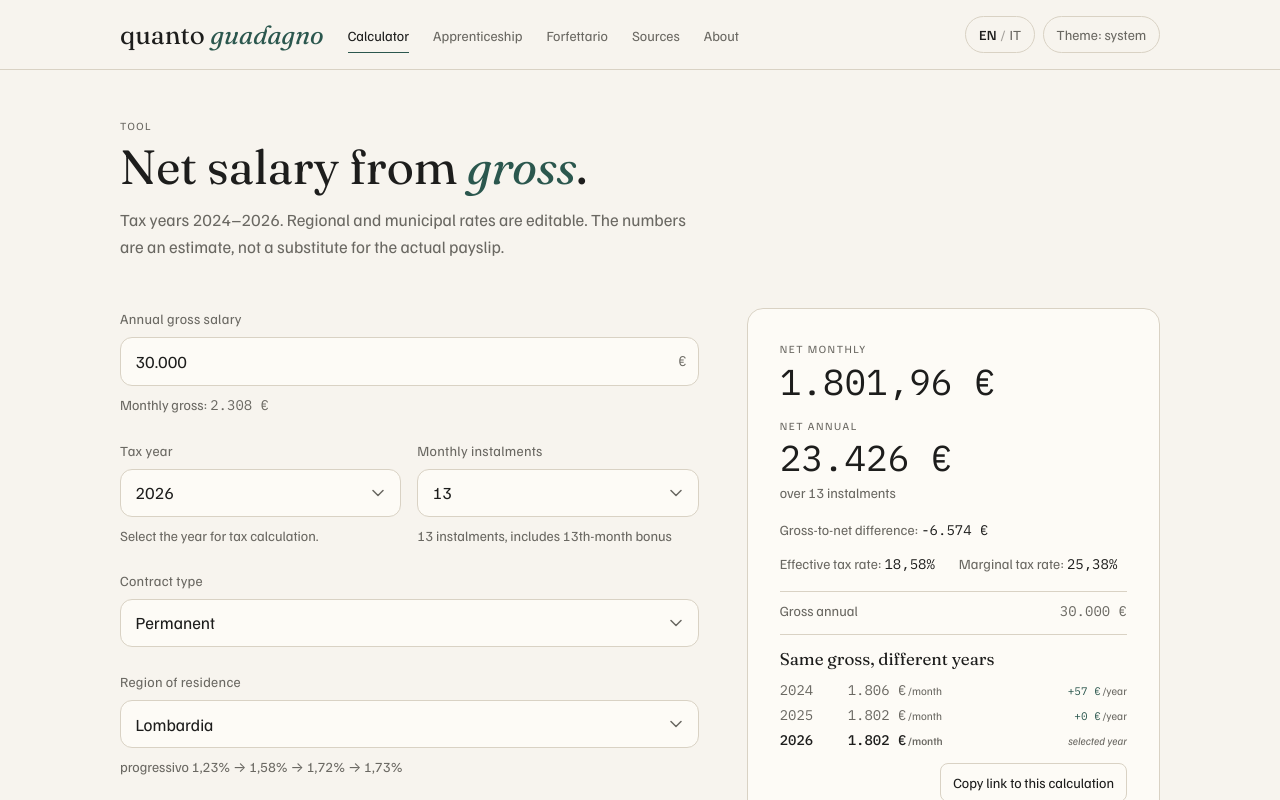
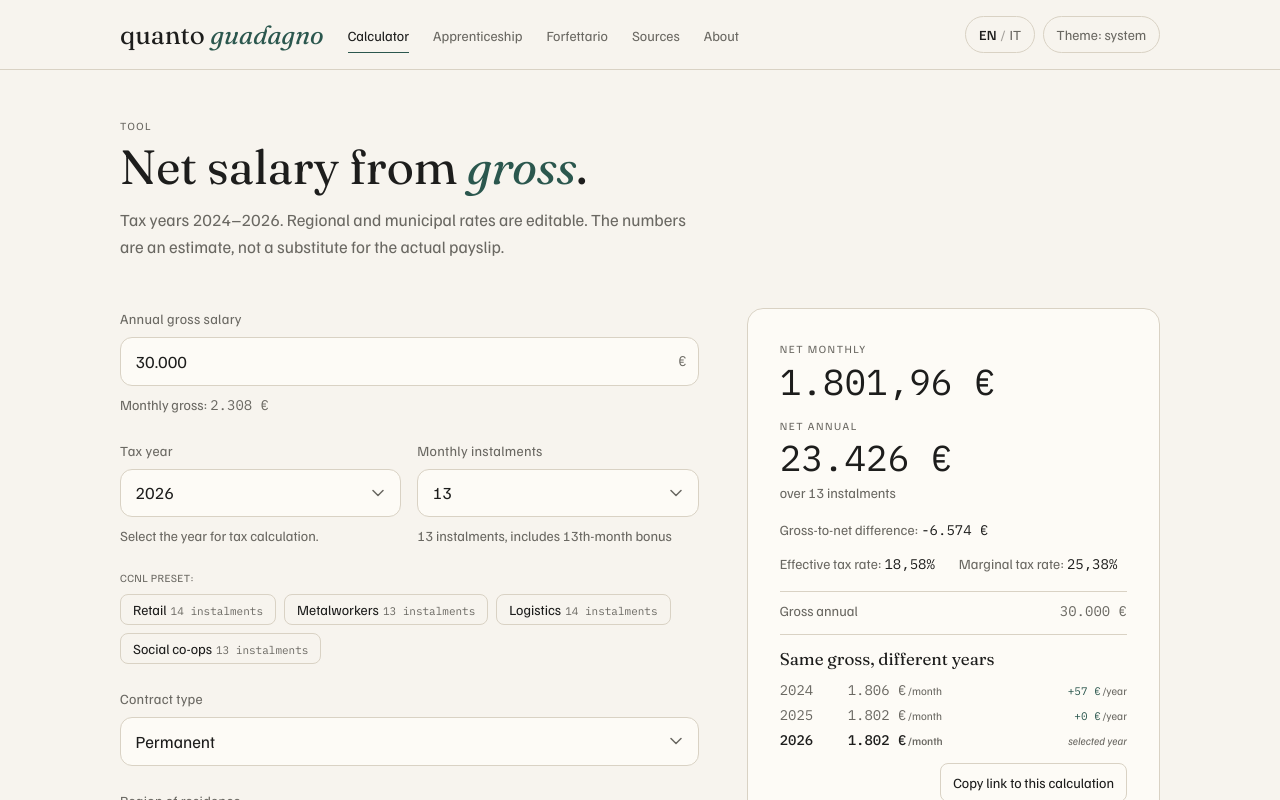
Before and after one commit to stefanovalloncini/quanto-guadagno, a React (Vite) app: page /calcola-stipendio in a window 1280 px wide. Shown: the top 800 px of the page. Built offline with nearby package versions, Linux system fonts and the light colour scheme.

Commit message:
feat: CCNL preset chips for mensilita

```diff
--- /dev/null
+++ b/src/domain/data/ccnlPresets.ts
@@ -0,0 +1,22 @@
+import type { CcnlId } from "./preavviso.ts";
+import type { PaymentFrequency } from "@/domain/calc";
+
+export interface CcnlPreset {
+  readonly paymentFrequency: PaymentFrequency;
+}
+
+// Mensilità tipiche per i quattro CCNL coperti dal calcolatore preavviso.
+// Fonti in docs/data-verification/ccnl-mensilita.md.
+export const CCNL_PRESETS: Readonly<Record<CcnlId, CcnlPreset>> = {
+  commercio: { paymentFrequency: 14 },
+  metalmeccanici: { paymentFrequency: 13 },
+  logistica: { paymentFrequency: 14 },
+  "cooperative-sociali": { paymentFrequency: 13 },
+};
+
+export const CCNL_PRESET_IDS: ReadonlyArray<CcnlId> = [
+  "commercio",
+  "metalmeccanici",
+  "logistica",
+  "cooperative-sociali",
+];
--- a/src/domain/data/index.ts
+++ b/src/domain/data/index.ts
@@ -106,6 +106,8 @@ export {
   type CcnlDefinition,
 } from "./preavviso.ts";
 
+export { CCNL_PRESETS, CCNL_PRESET_IDS, type CcnlPreset } from "./ccnlPresets.ts";
+
 export {
   getAutonomiConfig,
   type AutonomiYear,
--- a/src/ui/design-system/components.css
+++ b/src/ui/design-system/components.css
@@ -1172,6 +1172,49 @@
   color: var(--warm);
 }
 
+.qg-ccnl-preset {
+  display: flex;
+  flex-direction: column;
+  gap: var(--space-2);
+}
+.qg-ccnl-preset__label {
+  font-size: var(--text-xs);
+  color: var(--ink-2);
+  text-transform: uppercase;
+  letter-spacing: 0.04em;
+}
+.qg-ccnl-preset__buttons {
+  display: flex;
+  flex-wrap: wrap;
+  gap: var(--space-2);
+}
+.qg-ccnl-preset__chip {
+  display: inline-flex;
+  align-items: baseline;
+  gap: var(--space-1);
+  padding: var(--space-1) var(--space-3);
+  border: 1px solid var(--rule);
+  border-radius: var(--radius-2);
+  background: transparent;
+  color: var(--ink);
+  font-size: var(--text-sm);
+  cursor: pointer;
+}
+.qg-ccnl-preset__chip:hover {
+  background: color-mix(in oklab, var(--accent) 6%, var(--paper));
+  border-color: color-mix(in oklab, var(--accent) 30%, var(--rule));
+}
+.qg-ccnl-preset__chip:focus-visible {
+  outline: 2px solid var(--accent);
+  outline-offset: 2px;
+}
+.qg-ccnl-preset__chip-mensilita {
+  font-family: var(--font-mono);
+  font-variant-numeric: tabular-nums;
+  font-size: var(--text-xs);
+  color: var(--ink-2);
+}
+
 /* EmployerCostView: open-by-default, leads with the net-vs-cost gap */
 .qg-employer {
   display: flex;
--- a/src/ui/features/employee-calculator/EmployeeFormPrimary.tsx
+++ b/src/ui/features/employee-calculator/EmployeeFormPrimary.tsx
@@ -4,6 +4,7 @@ import {
   PaymentFrequencySelector,
   ContractTypeSelect,
   RegionSelector,
+  CcnlPreset,
 } from "./components/index.ts";
 import { SUPPORTED_YEARS } from "@/domain/data";
 import type { EmployeeCalculator } from "./useEmployeeCalculator.ts";
@@ -35,6 +36,8 @@ export function EmployeeFormPrimary({ calc }: EmployeeFormPrimaryProps) {
         />
       </div>
 
+      <CcnlPreset calc={calc} />
+
       <ContractTypeSelect
         value={state.contractType}
         onChange={(contractType) => update({ contractType })}
--- /dev/null
+++ b/src/ui/features/employee-calculator/components/CcnlPreset.tsx
@@ -0,0 +1,52 @@
+import { FormattedMessage } from "react-intl";
+import { CCNL_PRESETS, CCNL_PRESET_IDS, type CcnlId } from "@/domain/data";
+import type { EmployeeCalculator } from "../useEmployeeCalculator.ts";
+
+interface CcnlPresetProps {
+  readonly calc: EmployeeCalculator;
+}
+
+const labelKey: Record<CcnlId, string> = {
+  commercio: "employee.ccnlPreset.commercio",
+  metalmeccanici: "employee.ccnlPreset.metalmeccanici",
+  logistica: "employee.ccnlPreset.logistica",
+  "cooperative-sociali": "employee.ccnlPreset.cooperativeSociali",
+};
+
+export function CcnlPreset({ calc }: CcnlPresetProps) {
+  const apply = (ccnl: CcnlId) => {
+    const preset = CCNL_PRESETS[ccnl];
+    calc.update({ paymentFrequency: preset.paymentFrequency });
+  };
+
+  return (
+    <div className="qg-ccnl-preset">
+      <span className="qg-ccnl-preset__label">
+        <FormattedMessage id="employee.ccnlPreset.title" />
+      </span>
+      <div className="qg-ccnl-preset__buttons" role="group" aria-label="CCNL">
+        {CCNL_PRESET_IDS.map((id) => {
+          const preset = CCNL_PRESETS[id];
+          return (
+            <button
+              key={id}
+              type="button"
+              className="qg-ccnl-preset__chip"
+              onClick={() => apply(id)}
+            >
+              <span className="qg-ccnl-preset__chip-label">
+                <FormattedMessage id={labelKey[id]} />
+              </span>
+              <span className="qg-ccnl-preset__chip-mensilita">
+                <FormattedMessage
+                  id="employee.ccnlPreset.mensilitaFmt"
+                  values={{ n: preset.paymentFrequency }}
+                />
+              </span>
+            </button>
+          );
+        })}
+      </div>
+    </div>
+  );
+}
--- a/src/ui/features/employee-calculator/components/index.ts
+++ b/src/ui/features/employee-calculator/components/index.ts
@@ -13,3 +13,4 @@ export { NetSalarySummary } from "./NetSalarySummary.tsx";
 export { ResultsBreakdown } from "./ResultsBreakdown.tsx";
 export { EmployerCostView } from "./EmployerCostView.tsx";
 export { YearComparison } from "./YearComparison.tsx";
+export { CcnlPreset } from "./CcnlPreset.tsx";
--- a/src/ui/i18n/messages/en.ts
+++ b/src/ui/i18n/messages/en.ts
@@ -532,6 +532,13 @@ export const en: Record<MessageKey, string> = {
   "employee.yearCompare.perMonth": "month",
   "employee.yearCompare.perYear": "year",
   "employee.yearCompare.currentBadge": "selected year",
+
+  "employee.ccnlPreset.title": "CCNL preset:",
+  "employee.ccnlPreset.commercio": "Retail",
+  "employee.ccnlPreset.metalmeccanici": "Metalworkers",
+  "employee.ccnlPreset.logistica": "Logistics",
+  "employee.ccnlPreset.cooperativeSociali": "Social co-ops",
+  "employee.ccnlPreset.mensilitaFmt": "{n} instalments",
   "employee.summary.pdr": "Performance bonus (net)",
 
   "employee.breakdown.title": "Tax breakdown",
--- a/src/ui/i18n/messages/it.ts
+++ b/src/ui/i18n/messages/it.ts
@@ -539,6 +539,13 @@ export const it = {
   "employee.yearCompare.perMonth": "mese",
   "employee.yearCompare.perYear": "anno",
   "employee.yearCompare.currentBadge": "anno selezionato",
+
+  "employee.ccnlPreset.title": "Preset CCNL:",
+  "employee.ccnlPreset.commercio": "Commercio",
+  "employee.ccnlPreset.metalmeccanici": "Metalmeccanici",
+  "employee.ccnlPreset.logistica": "Logistica",
+  "employee.ccnlPreset.cooperativeSociali": "Cooperative Sociali",
+  "employee.ccnlPreset.mensilitaFmt": "{n} mensilità",
   "employee.summary.pdr": "Premio di risultato netto",
 
   "employee.breakdown.title": "Dettaglio imposte",
```
Also changed, not shown: 2 other files (tests, documents, lock files or other folders).
